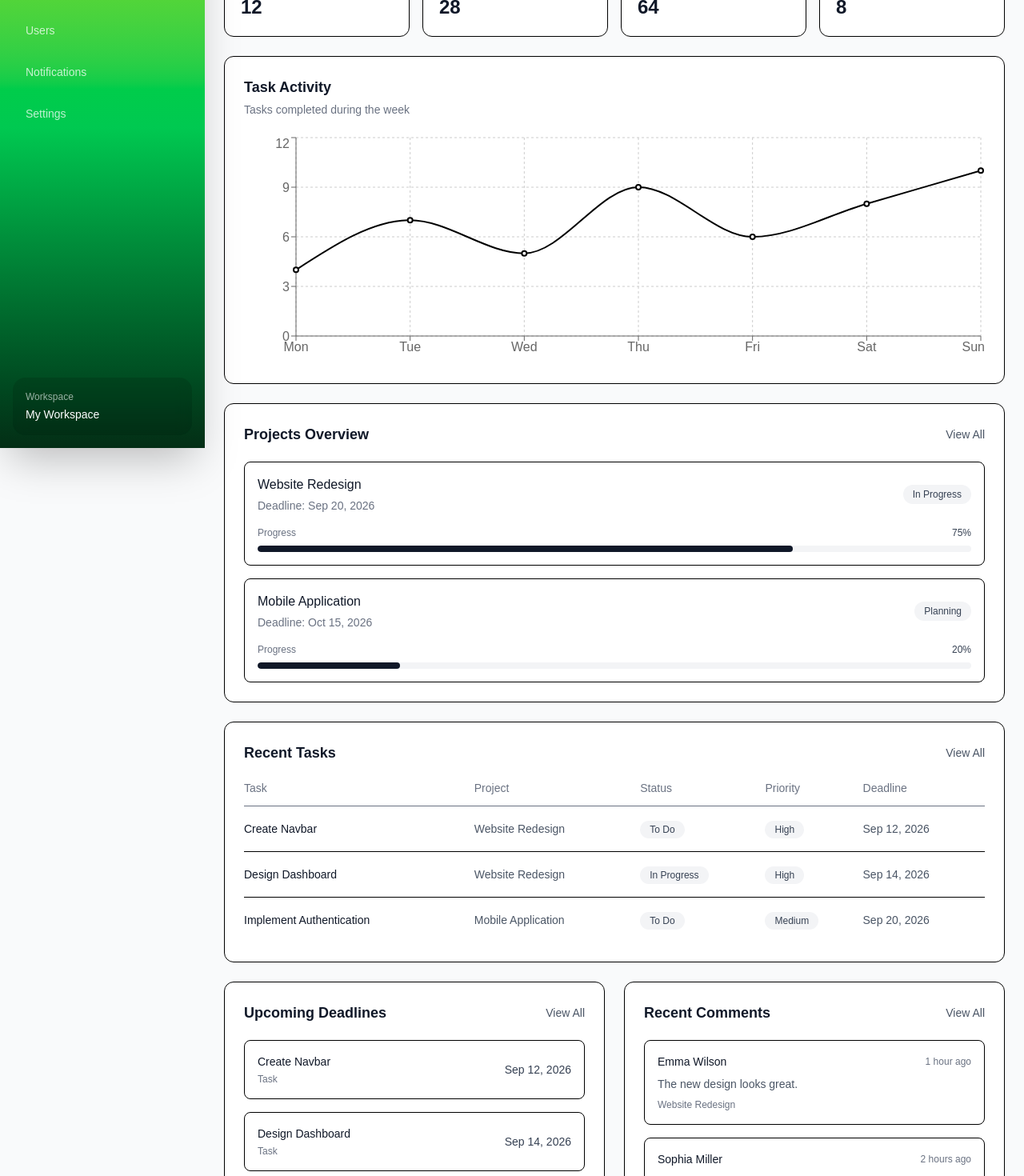
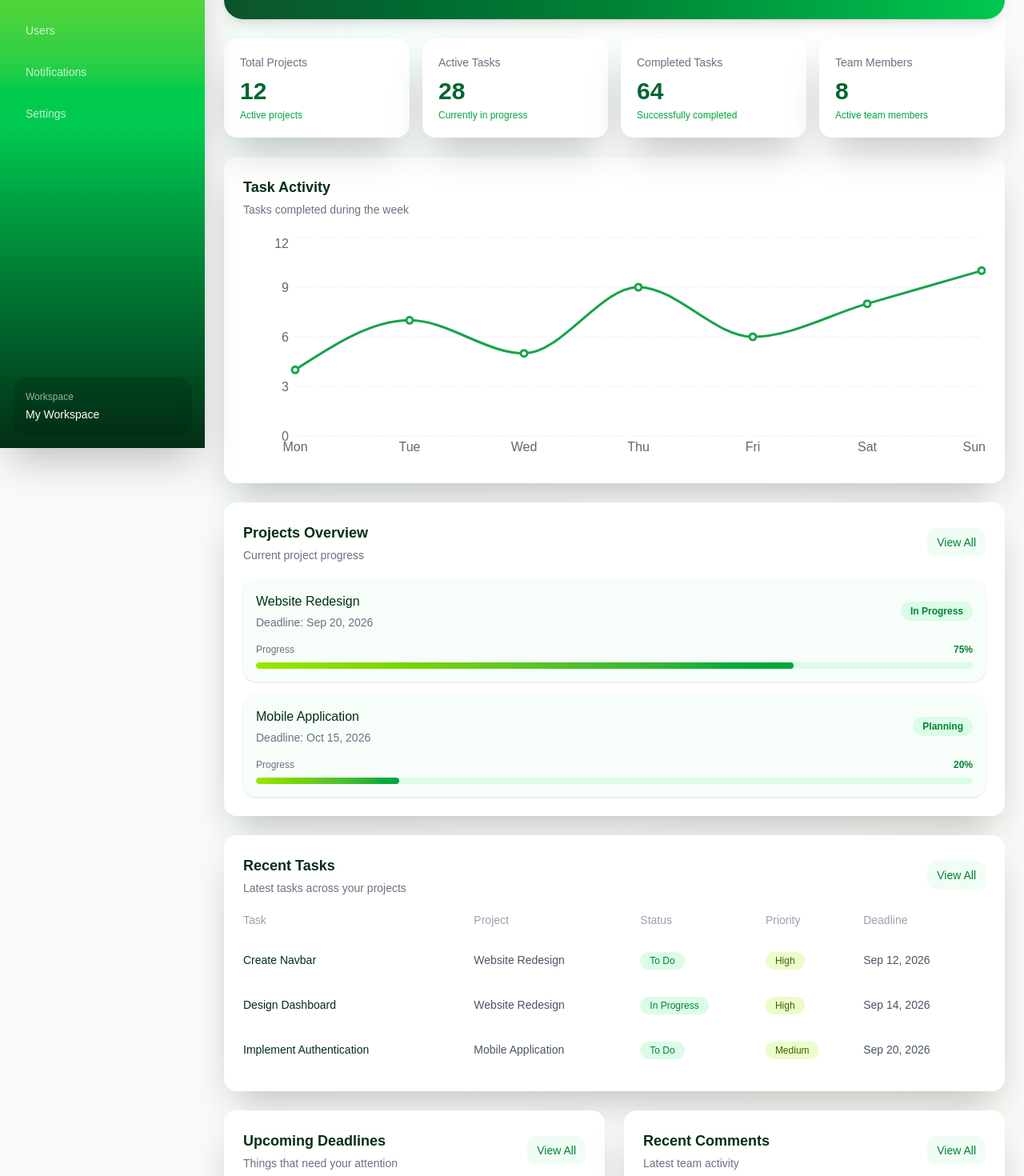
Before and after one commit to Reza-Bamoniri/Managment-Dashboard-Projects, a React (Vite) app: page / in a window 1280 px wide. Shown: the part 240-1710 px from the top of the page at 80% size. Built offline with nearby package versions, Linux system fonts and the light colour scheme.

Commit message:
feat: apply green theme to home dashboard

```diff
--- a/src/pages/Home.tsx
+++ b/src/pages/Home.tsx
@@ -109,45 +109,79 @@ const recentComments = [
 
 function Home() {
   return (
-    <div className="space-y-6">
+    <div className="min-h-full space-y-6 bg-linear-to-br from-green-50/70 via-white to-lime-50/40">
       {/* Welcome */}
-      <section>
-        <h1 className="text-2xl font-bold text-gray-900">
+      <section className="rounded-3xl bg-linear-to-r from-green-900 via-green-700 to-green-500 p-6 shadow-lg sm:p-8">
+        <div className="max-w-2xl">
+          <p className="text-sm font-medium text-lime-300">
+            Project Management Dashboard
+          </p>
+
+          <h1 className="mt-2 text-2xl font-bold text-white sm:text-3xl">
             Welcome back, James!
           </h1>
 
-        <p className="mt-1 text-sm text-gray-500">
+          <p className="mt-2 text-sm leading-6 text-white/75">
             Here is what's happening with your projects today.
           </p>
+        </div>
       </section>
 
       {/* Summary Cards */}
       <section className="grid grid-cols-1 gap-4 sm:grid-cols-2 lg:grid-cols-4">
-        <div className="rounded-xl border bg-white p-5">
+        <div className="rounded-2xl bg-white p-5 shadow-2xl transition hover:-translate-y-0.5 hover:shadow-md">
           <p className="text-sm text-gray-500">Total Projects</p>
-          <p className="mt-2 text-2xl font-bold text-gray-900">12</p>
+
+          <p className="mt-2 text-3xl font-bold text-green-800">
+            12
+          </p>
+
+          <p className="mt-1 text-xs text-green-600">
+            Active projects
+          </p>
         </div>
 
-        <div className="rounded-xl border bg-white p-5">
+        <div className="rounded-2xl bg-white p-5 shadow-2xl transition hover:-translate-y-0.5 hover:shadow-md">
           <p className="text-sm text-gray-500">Active Tasks</p>
-          <p className="mt-2 text-2xl font-bold text-gray-900">28</p>
+
+          <p className="mt-2 text-3xl font-bold text-green-800">
+            28
+          </p>
+
+          <p className="mt-1 text-xs text-green-600">
+            Currently in progress
+          </p>
         </div>
 
-        <div className="rounded-xl border bg-white p-5">
+        <div className="rounded-2xl bg-white p-5 shadow-2xl transition hover:-translate-y-0.5 hover:shadow-md">
           <p className="text-sm text-gray-500">Completed Tasks</p>
-          <p className="mt-2 text-2xl font-bold text-gray-900">64</p>
+
+          <p className="mt-2 text-3xl font-bold text-green-800">
+            64
+          </p>
+
+          <p className="mt-1 text-xs text-green-600">
+            Successfully completed
+          </p>
         </div>
 
-        <div className="rounded-xl border bg-white p-5">
+        <div className="rounded-2xl bg-white p-5 shadow-2xl transition hover:-translate-y-0.5 hover:shadow-md">
           <p className="text-sm text-gray-500">Team Members</p>
-          <p className="mt-2 text-2xl font-bold text-gray-900">8</p>
+
+          <p className="mt-2 text-3xl font-bold text-green-800">
+            8
+          </p>
+
+          <p className="mt-1 text-xs text-green-600">
+            Active team members
+          </p>
         </div>
       </section>
 
       {/* Task Activity */}
-      <section className="rounded-xl border bg-white p-6">
+      <section className="rounded-2xl bg-white p-5 shadow-2xl sm:p-6">
         <div className="mb-5">
-          <h2 className="text-lg font-semibold text-gray-900">
+          <h2 className="text-lg font-semibold text-green-950">
             Task Activity
           </h2>
 
@@ -159,19 +193,32 @@ function Home() {
         <div className="h-72 w-full">
           <ResponsiveContainer width="100%" height="100%">
             <LineChart data={chartData}>
-              <CartesianGrid strokeDasharray="3 3" />
+              <CartesianGrid
+                strokeDasharray="3 3"
+                vertical={false}
+                strokeOpacity={0.4}
+              />
 
-              <XAxis dataKey="name" />
+              <XAxis
+                dataKey="name"
+                axisLine={false}
+                tickLine={false}
+              />
 
-              <YAxis />
+              <YAxis
+                axisLine={false}
+                tickLine={false}
+              />
 
               <Tooltip />
 
               <Line
                 type="monotone"
                 dataKey="tasks"
-                stroke="currentColor"
-                strokeWidth={2}
+                stroke="#16a34a"
+                strokeWidth={3}
+                dot={{ r: 4 }}
+                activeDot={{ r: 6 }}
               />
             </LineChart>
           </ResponsiveContainer>
@@ -179,15 +226,21 @@ function Home() {
       </section>
 
       {/* Projects Overview */}
-      <section className="rounded-xl border bg-white p-6">
+      <section className="rounded-2xl bg-white p-5 shadow-2xl sm:p-6">
         <div className="mb-5 flex items-center justify-between">
-          <h2 className="text-lg font-semibold text-gray-900">
+          <div>
+            <h2 className="text-lg font-semibold text-green-950">
               Projects Overview
             </h2>
 
+            <p className="mt-1 text-sm text-gray-500">
+              Current project progress
+            </p>
+          </div>
+
           <button
             type="button"
-            className="text-sm font-medium text-gray-600 hover:text-gray-900"
+            className="rounded-xl bg-green-50 px-3 py-2 text-sm font-medium text-green-700 transition hover:bg-green-100"
           >
             View All
           </button>
@@ -197,11 +250,11 @@ function Home() {
           {projects.map((project) => (
             <div
               key={project.id}
-              className="rounded-lg border p-4"
+              className="rounded-2xl bg-green-50/50 p-4 shadow-sm transition hover:bg-green-50"
             >
               <div className="flex flex-col gap-3 sm:flex-row sm:items-center sm:justify-between">
                 <div>
-                  <h3 className="font-medium text-gray-900">
+                  <h3 className="font-medium text-green-950">
                     {project.name}
                   </h3>
 
@@ -210,7 +263,7 @@ function Home() {
                   </p>
                 </div>
 
-                <span className="w-fit rounded-full bg-gray-100 px-3 py-1 text-xs font-medium text-gray-700">
+                <span className="w-fit rounded-full bg-green-100 px-3 py-1 text-xs font-semibold text-green-700">
                   {project.status}
                 </span>
               </div>
@@ -219,14 +272,14 @@ function Home() {
                 <div className="mb-2 flex justify-between text-xs">
                   <span className="text-gray-500">Progress</span>
 
-                  <span className="font-medium text-gray-700">
+                  <span className="font-semibold text-green-700">
                     {project.progress}%
                   </span>
                 </div>
 
-                <div className="h-2 overflow-hidden rounded-full bg-gray-100">
+                <div className="h-2 overflow-hidden rounded-full bg-green-100">
                   <div
-                    className="h-full rounded-full bg-gray-900"
+                    className="h-full rounded-full bg-linear-to-r from-lime-400 to-green-600"
                     style={{ width: `${project.progress}%` }}
                   />
                 </div>
@@ -237,15 +290,21 @@ function Home() {
       </section>
 
       {/* Recent Tasks */}
-      <section className="rounded-xl border bg-white p-6">
+      <section className="rounded-2xl bg-white p-5 shadow-2xl sm:p-6">
         <div className="mb-5 flex items-center justify-between">
-          <h2 className="text-lg font-semibold text-gray-900">
+          <div>
+            <h2 className="text-lg font-semibold text-green-950">
               Recent Tasks
             </h2>
 
+            <p className="mt-1 text-sm text-gray-500">
+              Latest tasks across your projects
+            </p>
+          </div>
+
           <button
             type="button"
-            className="text-sm font-medium text-gray-600 hover:text-gray-900"
+            className="rounded-xl bg-green-50 px-3 py-2 text-sm font-medium text-green-700 transition hover:bg-green-100"
           >
             View All
           </button>
@@ -254,7 +313,7 @@ function Home() {
         <div className="overflow-x-auto">
           <table className="w-full min-w-175 text-left">
             <thead>
-              <tr className="border-b text-sm text-gray-500">
+              <tr className="text-sm text-gray-400">
                 <th className="pb-3 font-medium">Task</th>
                 <th className="pb-3 font-medium">Project</th>
                 <th className="pb-3 font-medium">Status</th>
@@ -265,8 +324,11 @@ function Home() {
 
             <tbody>
               {recentTasks.map((task) => (
-                <tr key={task.id} className="border-b last:border-0">
-                  <td className="py-4 text-sm font-medium text-gray-900">
+                <tr
+                  key={task.id}
+                  className="transition hover:bg-green-50/50"
+                >
+                  <td className="py-4 text-sm font-medium text-green-950">
                     {task.title}
                   </td>
 
@@ -275,13 +337,13 @@ function Home() {
                   </td>
 
                   <td className="py-4">
-                    <span className="rounded-full bg-gray-100 px-3 py-1 text-xs font-medium text-gray-700">
+                    <span className="rounded-full bg-green-100 px-3 py-1 text-xs font-medium text-green-700">
                       {task.status}
                     </span>
                   </td>
 
                   <td className="py-4">
-                    <span className="rounded-full bg-gray-100 px-3 py-1 text-xs font-medium text-gray-700">
+                    <span className="rounded-full bg-lime-100 px-3 py-1 text-xs font-medium text-lime-800">
                       {task.priority}
                     </span>
                   </td>
@@ -299,28 +361,34 @@ function Home() {
       {/* Upcoming Deadlines + Recent Comments */}
       <section className="grid grid-cols-1 gap-6 lg:grid-cols-2">
         {/* Upcoming Deadlines */}
-        <div className="rounded-xl border bg-white p-6">
+        <div className="rounded-2xl bg-white p-5 shadow-2xl sm:p-6">
           <div className="mb-5 flex items-center justify-between">
-            <h2 className="text-lg font-semibold text-gray-900">
+            <div>
+              <h2 className="text-lg font-semibold text-green-950">
                 Upcoming Deadlines
               </h2>
 
+              <p className="mt-1 text-sm text-gray-500">
+                Things that need your attention
+              </p>
+            </div>
+
             <button
               type="button"
-              className="text-sm font-medium text-gray-600 hover:text-gray-900"
+              className="rounded-xl bg-green-50 px-3 py-2 text-sm font-medium text-green-700 transition hover:bg-green-100"
             >
               View All
             </button>
           </div>
 
-          <div className="space-y-4">
+          <div className="space-y-3">
             {upcomingDeadlines.map((item) => (
               <div
                 key={item.id}
-                className="flex items-center justify-between gap-4 rounded-lg border p-4"
+                className="flex items-center justify-between gap-4 rounded-xl bg-green-50/60 p-4 shadow-sm"
               >
                 <div>
-                  <p className="text-sm font-medium text-gray-900">
+                  <p className="text-sm font-medium text-green-950">
                     {item.title}
                   </p>
 
@@ -329,7 +397,7 @@ function Home() {
                   </p>
                 </div>
 
-                <span className="whitespace-nowrap text-sm font-medium text-gray-700">
+                <span className="whitespace-nowrap rounded-lg bg-white px-3 py-2 text-xs font-semibold text-green-700 shadow-sm">
                   {item.deadline}
                 </span>
               </div>
@@ -338,41 +406,47 @@ function Home() {
         </div>
 
         {/* Recent Comments */}
-        <div className="rounded-xl border bg-white p-6">
+        <div className="rounded-2xl bg-white p-5 shadow-2xl sm:p-6">
           <div className="mb-5 flex items-center justify-between">
-            <h2 className="text-lg font-semibold text-gray-900">
+            <div>
+              <h2 className="text-lg font-semibold text-green-950">
                 Recent Comments
               </h2>
 
+              <p className="mt-1 text-sm text-gray-500">
+                Latest team activity
+              </p>
+            </div>
+
             <button
               type="button"
-              className="text-sm font-medium text-gray-600 hover:text-gray-900"
+              className="rounded-xl bg-green-50 px-3 py-2 text-sm font-medium text-green-700 transition hover:bg-green-100"
             >
               View All
             </button>
           </div>
 
-          <div className="space-y-4">
+          <div className="space-y-3">
             {recentComments.map((comment) => (
               <div
                 key={comment.id}
-                className="rounded-lg border p-4"
+                className="rounded-xl bg-green-50/60 p-4 shadow-sm transition hover:bg-green-50"
               >
                 <div className="flex items-center justify-between gap-4">
-                  <p className="text-sm font-medium text-gray-900">
+                  <p className="text-sm font-semibold text-green-950">
                     {comment.user}
                   </p>
 
-                  <span className="whitespace-nowrap text-xs text-gray-500">
+                  <span className="whitespace-nowrap text-xs text-gray-400">
                     {comment.time}
                   </span>
                 </div>
 
-                <p className="mt-2 text-sm text-gray-600">
+                <p className="mt-2 text-sm leading-5 text-gray-600">
                   {comment.comment}
                 </p>
 
-                <p className="mt-2 text-xs text-gray-500">
+                <p className="mt-2 text-xs font-medium text-green-600">
                   {comment.project}
                 </p>
               </div>
```
Lines whose indentation alone changed are shown as unchanged.
